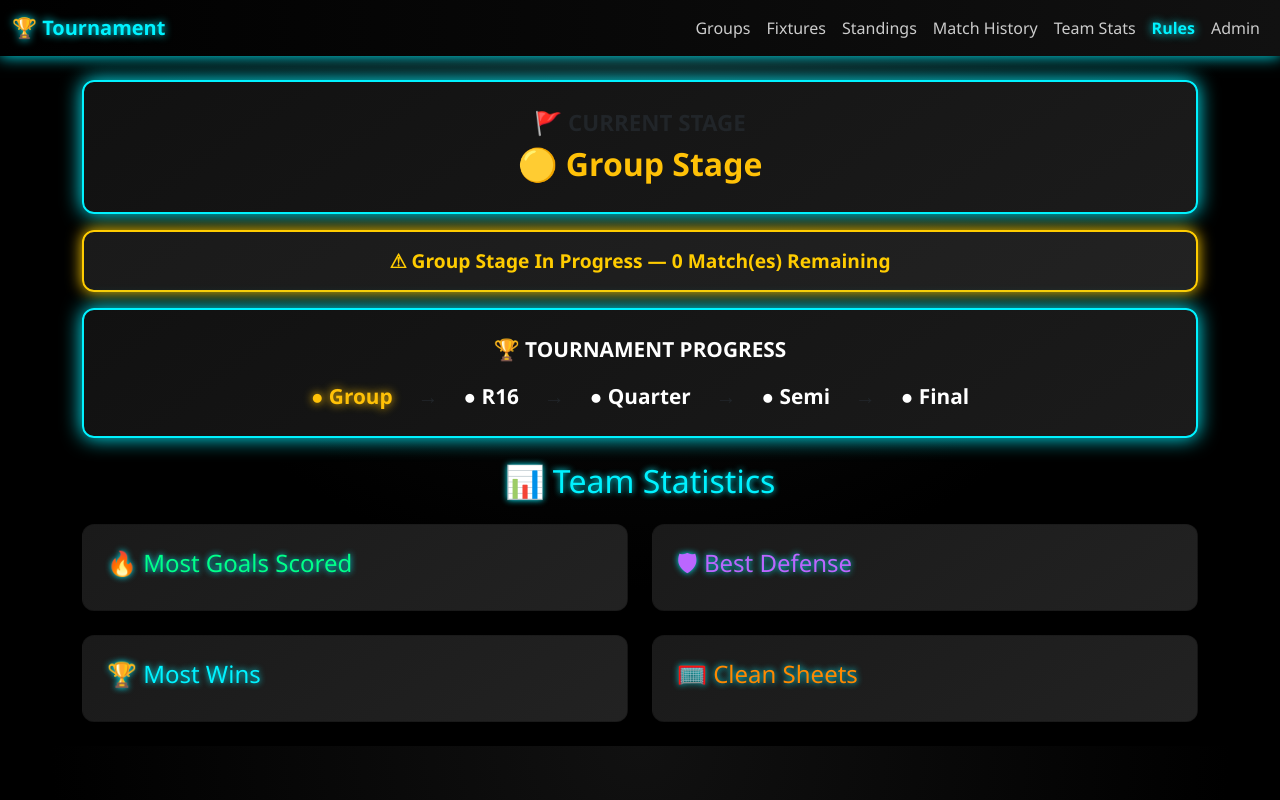
After one commit to Hamza-dev001/football-tournament, a Flask app: page /team-stats in a window 1280 px wide. The commit adds this page. Run offline with Flask 3, Linux system fonts and the light colour scheme; data that the repository does not hold is empty.

```diff
--- a/app/routes.py
+++ b/app/routes.py
@@ -24,7 +24,7 @@
     return stage_complete("final")
 
 # ==========================================================
-# GLOBAL STAGE CONTEXT (VISIBLE EVERYWHERE)
+# GLOBAL STAGE CONTEXT
 # ==========================================================
 
 @main.app_context_processor
@@ -47,6 +47,7 @@
     remaining_group_matches = sum(
         1 for m in group_matches if not m.is_completed
     )
+
     group_stage_complete = stage_complete("group")
 
     group_done = stage_complete("group")
@@ -89,7 +90,7 @@
     return render_template("rules.html")
 
 # ==========================================================
-# GROUP FIXTURES (PROGRESSIVE MATCHDAYS)
+# GROUP FIXTURES
 # ==========================================================
 
 @main.route("/group-fixtures")
@@ -128,7 +129,7 @@
     return render_template("group_fixtures.html", data=data)
 
 # ==========================================================
-# STANDINGS (WITH QUALIFICATION STATUS)
+# STANDINGS
 # ==========================================================
 
 @main.route("/standings")
@@ -240,13 +241,73 @@
     )
 
 # ==========================================================
+# TEAM STATISTICS
+# ==========================================================
+
+@main.route("/team-stats")
+def team_stats():
+
+    teams = Team.query.all()
+    stats = []
+
+    for team in teams:
+
+        matches = Match.query.filter(
+            or_(
+                Match.home_team_id == team.id,
+                Match.away_team_id == team.id
+            )
+        ).all()
+
+        wins = goals_scored = goals_conceded = clean_sheets = 0
+
+        for m in matches:
+            if m.home_score is None:
+                continue
+
+            if m.home_team_id == team.id:
+                goals_scored += m.home_score
+                goals_conceded += m.away_score
+                if m.home_score > m.away_score:
+                    wins += 1
+                if m.away_score == 0:
+                    clean_sheets += 1
+            else:
+                goals_scored += m.away_score
+                goals_conceded += m.home_score
+                if m.away_score > m.home_score:
+                    wins += 1
+                if m.home_score == 0:
+                    clean_sheets += 1
+
+        stats.append({
+            "team": team,
+            "wins": wins,
+            "goals_scored": goals_scored,
+            "goals_conceded": goals_conceded,
+            "clean_sheets": clean_sheets
+        })
+
+    most_goals = sorted(stats, key=lambda x: x["goals_scored"], reverse=True)
+    best_defense = sorted(stats, key=lambda x: x["goals_conceded"])
+    most_wins = sorted(stats, key=lambda x: x["wins"], reverse=True)
+    most_clean_sheets = sorted(stats, key=lambda x: x["clean_sheets"], reverse=True)
+
+    return render_template(
+        "team_stats.html",
+        most_goals=most_goals,
+        best_defense=best_defense,
+        most_wins=most_wins,
+        most_clean_sheets=most_clean_sheets
+    )
+
+# ==========================================================
 # SETUP
 # ==========================================================
 
 @main.route("/setup")
 @login_required
 def setup():
-
     if stage_exists("group"):
         return "❌ Tournament already started."
 
--- a/app/templates/base.html
+++ b/app/templates/base.html
@@ -4,9 +4,8 @@
     <title>Football Tournament</title>
     <meta name="viewport" content="width=device-width, initial-scale=1">
 
-    <link
-        href="https://cdn.jsdelivr.net/npm/bootstrap@5.3.2/dist/css/bootstrap.min.css"
-        rel="stylesheet">
+    <link href="https://cdn.jsdelivr.net/npm/bootstrap@5.3.2/dist/css/bootstrap.min.css"
+          rel="stylesheet">
 
     <style>
         body {
@@ -62,7 +61,6 @@
             color: #00f2ff;
             text-shadow: 0 0 6px #00f2ff;
         }
-
     </style>
 </head>
 
@@ -84,7 +82,7 @@
         <div class="collapse navbar-collapse" id="navbarNav">
             <ul class="navbar-nav ms-auto">
 
-                <!-- ✅ MAIN NAV LINKS -->
+                <!-- ✅ CORE LINKS -->
                 <li class="nav-item">
                     <a class="nav-link" href="{{ url_for('main.home') }}">Groups</a>
                 </li>
@@ -97,52 +95,79 @@
                     <a class="nav-link" href="{{ url_for('main.standings') }}">Standings</a>
                 </li>
 
-                <!-- ✅ NEW MATCH HISTORY LINK -->
                 <li class="nav-item">
                     <a class="nav-link" href="{{ url_for('main.match_history') }}">
                         Match History
                     </a>
                 </li>
 
+                <li class="nav-item">
+                    <a class="nav-link" href="{{ url_for('main.team_stats') }}">
+                        Team Stats
+                    </a>
+                </li>
+
+                <!-- ✅ CONDITIONAL STAGE LINKS -->
                 {% if r16_exists %}
                 <li class="nav-item">
-                    <a class="nav-link" href="{{ url_for('main.r16') }}">Round of 16</a>
+                    <a class="nav-link" href="{{ url_for('main.r16') }}">
+                        Round of 16
+                    </a>
                 </li>
                 {% endif %}
 
                 {% if quarter_exists %}
                 <li class="nav-item">
-                    <a class="nav-link" href="{{ url_for('main.quarterfinal') }}">Quarterfinal</a>
+                    <a class="nav-link" href="{{ url_for('main.quarterfinal') }}">
+                        Quarterfinal
+                    </a>
                 </li>
                 {% endif %}
 
                 {% if semi_exists %}
                 <li class="nav-item">
-                    <a class="nav-link" href="{{ url_for('main.semifinal') }}">Semifinal</a>
+                    <a class="nav-link" href="{{ url_for('main.semifinal') }}">
+                        Semifinal
+                    </a>
                 </li>
                 {% endif %}
 
                 {% if final_exists %}
                 <li class="nav-item">
-                    <a class="nav-link" href="{{ url_for('main.final') }}">Final</a>
+                    <a class="nav-link" href="{{ url_for('main.final') }}">
+                        Final
+                    </a>
                 </li>
                 {% endif %}
 
+                <!-- ✅ RULES -->
                 <li class="nav-item">
-                    <a class="nav-link rules-link" href="{{ url_for('main.rules') }}">Rules</a>
+                    <a class="nav-link rules-link"
+                       href="{{ url_for('main.rules') }}">
+                        Rules
+                    </a>
                 </li>
 
-                <!-- ✅ ADMIN LINKS -->
+                <!-- ✅ ADMIN SECTION -->
                 {% if current_user.is_authenticated %}
                     <li class="nav-item">
-                        <a class="nav-link text-warning" href="{{ url_for('admin.dashboard') }}">Admin</a>
+                        <a class="nav-link text-warning"
+                           href="{{ url_for('admin.dashboard') }}">
+                            Admin
+                        </a>
                     </li>
                     <li class="nav-item">
-                        <a class="nav-link text-danger" href="{{ url_for('admin.logout') }}">Logout</a>
+                        <a class="nav-link text-danger"
+                           href="{{ url_for('admin.logout') }}">
+                            Logout
+                        </a>
                     </li>
                 {% else %}
                     <li class="nav-item">
-                        <a class="nav-link text-warning" href="{{ url_for('admin.login') }}">Admin</a>
+                        <a class="nav-link text-warning"
+                           href="{{ url_for('admin.login') }}">
+                            Admin
+                        </a>
                     </li>
                 {% endif %}
 
--- /dev/null
+++ b/app/templates/team_stats.html
@@ -0,0 +1,70 @@
+{% extends "base.html" %}
+{% block content %}
+
+<h2 class="text-center mb-4">📊 Team Statistics</h2>
+
+<div class="row">
+
+    <!-- ✅ Most Goals -->
+    <div class="col-md-6 mb-4">
+        <div class="card p-4">
+            <h4 style="color:#00ff88;">🔥 Most Goals Scored</h4>
+            {% for team in most_goals[:5] %}
+                <div>
+                    {{ loop.index }}. {{ team.team.name }} —
+                    <strong style="color:#ffc107;">
+                        {{ team.goals_scored }} Goals
+                    </strong>
+                </div>
+            {% endfor %}
+        </div>
+    </div>
+
+    <!-- ✅ Best Defense -->
+    <div class="col-md-6 mb-4">
+        <div class="card p-4">
+            <h4 style="color:#bb66ff;">🛡 Best Defense</h4>
+            {% for team in best_defense[:5] %}
+                <div>
+                    {{ loop.index }}. {{ team.team.name }} —
+                    <strong style="color:#ffc107;">
+                        {{ team.goals_conceded }} Conceded
+                    </strong>
+                </div>
+            {% endfor %}
+        </div>
+    </div>
+
+    <!-- ✅ Most Wins -->
+    <div class="col-md-6 mb-4">
+        <div class="card p-4">
+            <h4 style="color:#00f2ff;">🏆 Most Wins</h4>
+            {% for team in most_wins[:5] %}
+                <div>
+                    {{ loop.index }}. {{ team.team.name }} —
+                    <strong style="color:#ffc107;">
+                        {{ team.wins }} Wins
+                    </strong>
+                </div>
+            {% endfor %}
+        </div>
+    </div>
+
+    <!-- ✅ Clean Sheets -->
+    <div class="col-md-6 mb-4">
+        <div class="card p-4">
+            <h4 style="color:#ff8800;">🥅 Clean Sheets</h4>
+            {% for team in most_clean_sheets[:5] %}
+                <div>
+                    {{ loop.index }}. {{ team.team.name }} —
+                    <strong style="color:#ffc107;">
+                        {{ team.clean_sheets }} Clean Sheets
+                    </strong>
+                </div>
+            {% endfor %}
+        </div>
+    </div>
+
+</div>
+
+{% endblock %}
```
